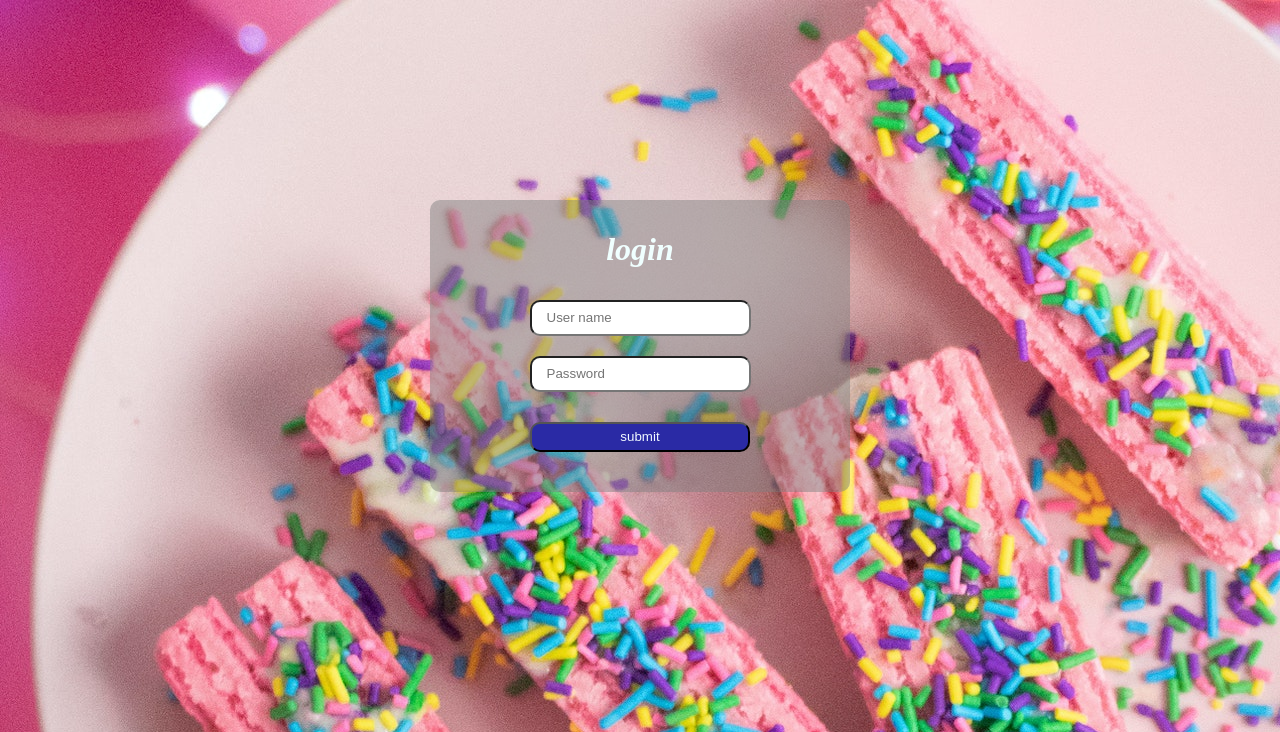
After one commit to anuchris620/Pastry_hub, a Django app: page /login/ in a window 1280 px wide. The commit adds this page. Shown: the top 732 px of the page. Run offline with Django 4.2, Linux system fonts and the light colour scheme.

Commit message:
login created and successfull, registration page created, minor modification in index.html page(login and registration), creation funtion logsub.

```diff
--- a/Home/views.py
+++ b/Home/views.py
@@ -1,7 +1,26 @@
-from django.shortcuts import render
+from django.shortcuts import render,redirect
+from django.contrib.auth.models import auth
 
 # Create your views here.
 def ind(request):
     return render(request,'test.html')
 def index(request):
     return render(request,'index.html')
+def log(request):
+    return render(request,'login.html')
+
+def reg(request):
+    return render(request,'register.html')
+
+def logsub(request):
+    uname=request.GET['uname']
+    pname=request.GET['password']
+    user=auth.authenticate(username=uname,password=pname) #username password in the table
+    if user is not None:
+        auth.login(request,user)        #permission giving process
+        msg="login successfully"
+        return redirect("/")
+    else:
+        msg="invalid username and password"
+
+        return render(request,'test.html',{'s':msg})         #here request has url
--- a/pastryhub/urls.py
+++ b/pastryhub/urls.py
@@ -20,4 +20,8 @@ urlpatterns = [
     path('admin/', admin.site.urls),
     path( 'test/',views.ind),
     path('',views.index),
+    path('login/',views.log),
+    path('register/',views.reg),
+    path('login/logsub',views.logsub),
+
 ]
--- /dev/null
+++ b/static/logstyle/style.css
@@ -0,0 +1,31 @@
+.log {
+    background-color: rgba(128, 128, 128, 0.488);
+    width: 400px;
+    padding: 10px;
+    margin-top: 200px;
+    border-radius: 10px;
+
+}
+.log input{
+    margin: 10px;
+    width: 200px;
+    height: 30px;
+    padding-left: 15px;
+    border-radius: 10px;
+}
+.log button{
+    width: 220px;
+    height: 30px;
+    border-radius: 10px;
+    color: aliceblue;
+    background-color: rgb(42, 42, 165);
+    margin-top: 20px;
+    margin-bottom: 30px;
+}
+.log button:active{
+    transform:scale(.80)
+}
+.log h1{
+    font-style: italic;
+    color: azure;
+}
--- /dev/null
+++ b/template/login.html
@@ -0,0 +1,24 @@
+{% load static %}
+<!DOCTYPE html>
+<html lang="en">
+<head>
+    <meta charset="UTF-8">
+    <meta http-equiv="X-UA-Compatible" content="IE=edge">
+    <meta name="viewport" content="width=device-width, initial-scale=1.0">
+    <title>Document</title>
+    <link rel="stylesheet" type="text/css"  href="{% static 'logstyle/style.css' %}">
+</head>
+<body background="{% static 'images\pexels-karley-saagi-2062883 (1).jpg' %}">
+    <center><div class="log">
+        <form action="logsub">
+        <h1>login</h1>
+        <input type="text" Name="uname" placeholder="User name" required><br>
+        <input type="password" Name="password" placeholder="Password" required><br>
+        <button type="submit">submit</button>
+        </form>
+
+        </div>
+    </center>
+
+</body>
+</html>
--- a/template/test.html
+++ b/template/test.html
@@ -1,14 +1,18 @@
 <!DOCTYPE html>
 <html lang="en">
 <head>
+
     <meta charset="UTF-8">
     <meta http-equiv="X-UA-Compatible" content="IE=edge">
     <meta name="viewport" content="width=device-width, initial-scale=1.0">
     <title>My Document</title>
 </head>
 <body bgcolor="cyan">
+    {{t}}
+    {{s}}
     <h2>Mongoose</h2>
     mongoose is a small terrestrial carnivorous mammal belonging to the family Herpestidae.
     This family is currently split into two subfamilies.
+
 </body>
 </html>
```
Also changed, not shown: pastryhub/settings.py (+7 -2 lines), static/logstyle/style2.css (added, +35 -0 lines), template/index.html (+9 -13 lines), template/register.html (added, +29 -0 lines), static/images/pexels-karley-saagi-2062883 (1).jpg (added), static/images/pexels-silvia-trigo-1857157.jpg (added).
